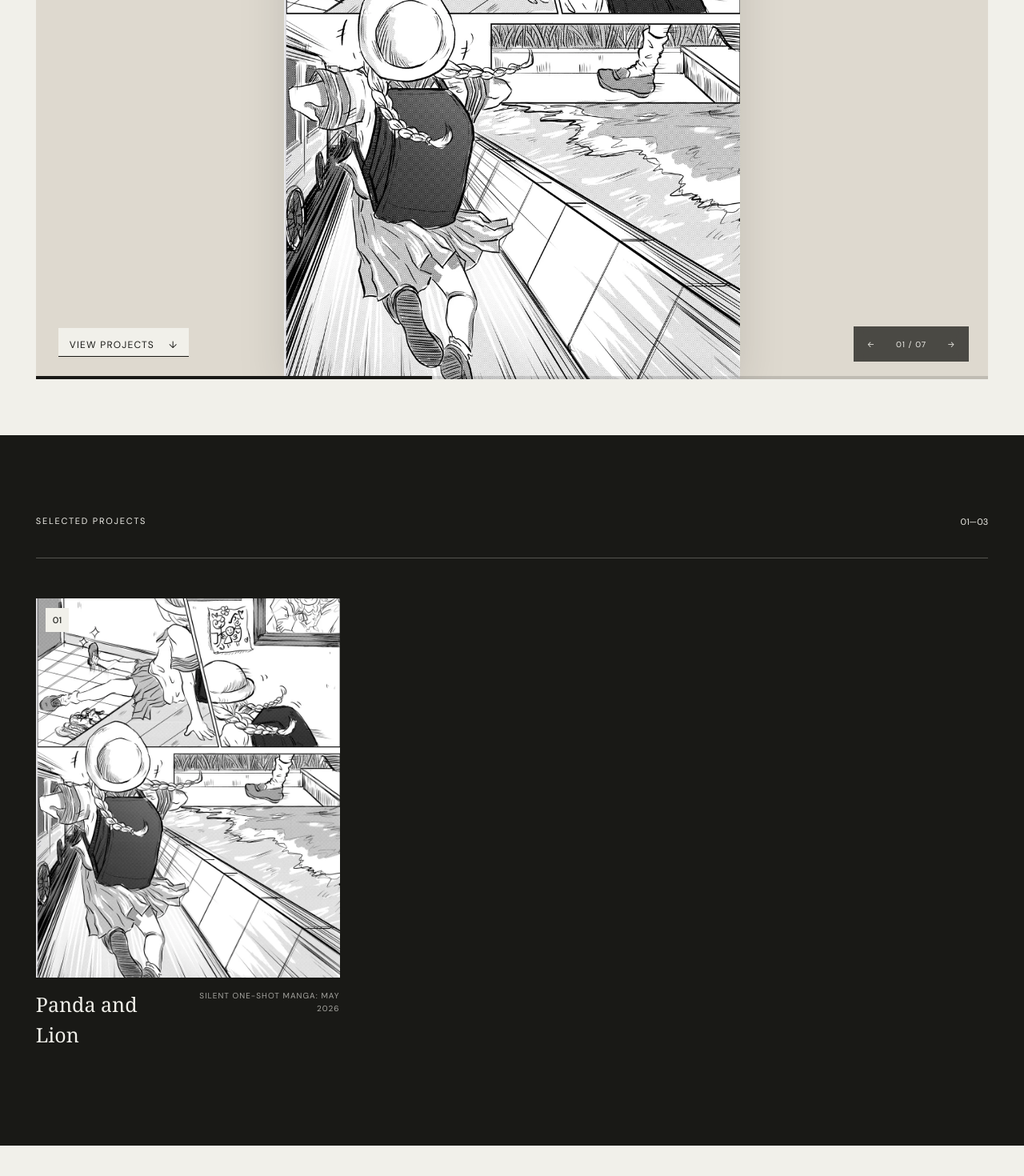
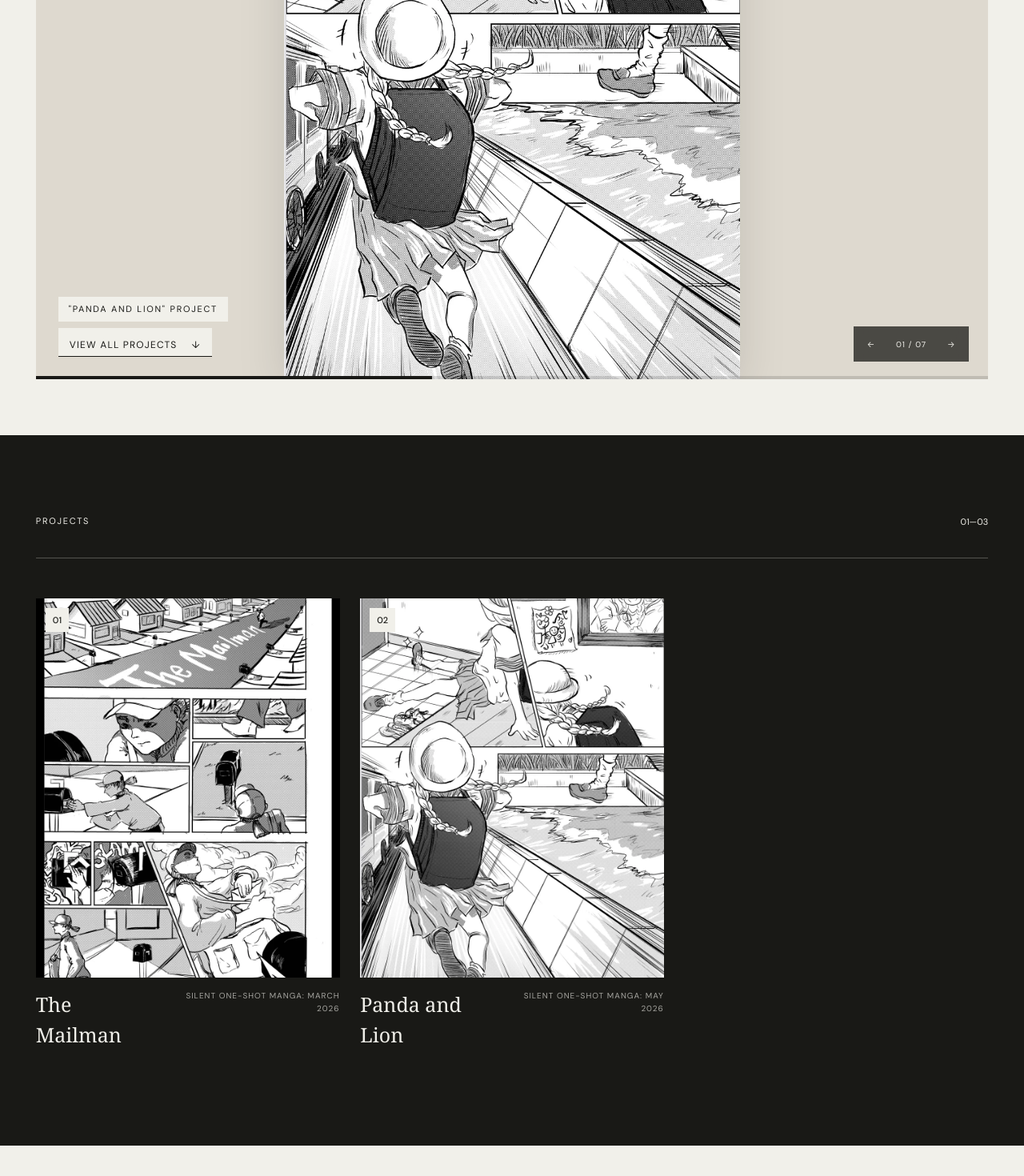
Before and after one commit to meimunchi/portfolio, a React (Vite) app: page / in a window 1280 px wide. Shown: the part 402-1872 px from the top of the page at 80% size. Built offline with nearby package versions, Linux system fonts and the light colour scheme; the HTML template or start-up script is replaced by a standard one; a web font is replaced by a local one.

Commit message:
Add mailman initial project, add project attribute to slides

```diff
--- a/src/App.tsx
+++ b/src/App.tsx
@@ -35,22 +35,38 @@ export const resolveAsset = (src: string) => {
 export type HeroSlide = {
   src: string
   alt: string
+  project?: string
   fit?: "contain" | "cover"
 }
 
 export const heroSlides: HeroSlide[] = [
-  { src: "/images/heroSlides/panda_pg1.webp", alt: "Panda and Lion", fit: "contain" },
-  { src: "/images/heroSlides/panda_pg2.webp", alt: "Panda and Lion", fit: "contain" },
-  { src: "/images/mailman/finished_pages/edge_of_cliff.webp", alt: "The Mailman", fit: "contain" },
-  { src: "/images/mailman/finished_pages/run_up_hill.webp", alt: "The Mailman", fit: "contain" },
-  { src: "/images/mailman/finished_pages/pg16.webp", alt: "The Mailman", fit: "contain" },
-  { src: "/images/heroSlides/panda_shocked.webp", alt: "Panda and Lion", fit: "contain" },
+  { src: "/images/heroSlides/panda_pg1.webp", alt: "Panda and Lion", project: "Panda and Lion", fit: "contain" },
+  { src: "/images/heroSlides/panda_pg2.webp", alt: "Panda and Lion", project: "Panda and Lion", fit: "contain" },
+  { src: "/images/mailman/finished_pages/edge_of_cliff.webp", alt: "The Mailman", project: "The Mailman", fit: "contain" },
+  { src: "/images/mailman/finished_pages/run_up_hill.webp", alt: "The Mailman", project: "The Mailman", fit: "contain" },
+  { src: "/images/mailman/finished_pages/pg16.webp", alt: "The Mailman", project: "The Mailman", fit: "contain" },
+  { src: "/images/heroSlides/panda_shocked.webp", alt: "Panda and Lion", project: "Panda and Lion", fit: "contain" },
   // { src: "/images/heroSlides/panda_uneasy.webp", alt: "Panda and Lion", fit: "contain" },
   // { src: "/images/heroSlides/panda_walk_classroom.webp", alt: "Panda and Lion", fit: "contain" },
-  { src: "/images/heroSlides/panda_dancing.webp", alt: "Panda and Lion", fit: "contain" },
+  { src: "/images/heroSlides/panda_dancing.webp", alt: "Panda and Lion", project: "Panda and Lion", fit: "contain" },
 ]
 
 export const projects: Project[] = [
+  {
+      slug: "the-mailman",
+      title: "The Mailman",
+      year: "March 2026",
+      medium: "Silent one-shot manga",
+      cardMeta: "Silent one-shot manga: March 2026",
+      description: "This is a story about a mailman who really does not like being a mailman. This was my very first manga, and it took me so much time. I had to get used to panelling, storyboarding, inking, and rendering. I'm not sure I did the story complete justice! But I'm still proud for having drawn this, and it was a great learning experience for my future works.",
+      artworks: [
+        {
+          src: "/images/mailman/finished_pages/pg1.webp", alt: "Mailman pg 1",
+          caption:
+            "Finished first page - inked and rendered (on Clip Studio Paint). Fun fact: I rendered this page 3 times because I couldn't get it to have the right look. In the end, I think it turned out ok.",
+        },
+      ]
+  },
   {
     slug: "panda-and-lion",
     title: "Panda and Lion",
@@ -292,9 +308,28 @@ export default function App() {
             alt={heroSlides[heroSlide].alt}
           />
           <p className="hero-label">Manga/comic artist, 2-d illustrator</p>
-          <a className="text-link hero-project-link" href="#work">
-            View Projects <span aria-hidden="true">↓</span>
-          </a>
+          <div className="hero-project-group">
+            <a
+              className="hero-project-tag"
+              href="#work"
+              title={`View ${heroSlides[heroSlide].project ?? heroSlides[heroSlide].alt} project`}
+              onClick={(e) => {
+                const currentProj = heroSlides[heroSlide].project || heroSlides[heroSlide].alt
+                const matching = projects.find(
+                  (p) => p.title.toLowerCase() === currentProj.toLowerCase(),
+                )
+                if (matching) {
+                  e.preventDefault()
+                  openProject(matching)
+                }
+              }}
+            >
+              "{heroSlides[heroSlide].project ?? heroSlides[heroSlide].alt}" Project
+            </a>
+            <a className="text-link hero-project-link" href="#work">
+              View All Projects <span aria-hidden="true">↓</span>
+            </a>
+          </div>
           <div className="slide-controls">
             <button
               onClick={() =>
@@ -325,7 +360,7 @@ export default function App() {
 
       <section className="work" id="work">
         <div className="section-heading">
-          <p className="eyebrow">Selected projects</p>
+          <p className="eyebrow">Projects</p>
           <p>01—03</p>
         </div>
         <div className="projects">
--- a/src/index.css
+++ b/src/index.css
@@ -132,10 +132,36 @@ footer a:hover {
   letter-spacing: 0.16em;
 }
 
-.hero-project-link {
+.hero-project-group {
   position: absolute;
   left: 28px;
   bottom: 28px;
+  display: flex;
+  flex-direction: column;
+  align-items: flex-start;
+  gap: 8px;
+  z-index: 2;
+}
+
+.hero-project-tag {
+  margin: 0;
+  padding: 10px 13px;
+  background: #f1f0ea;
+  color: #191916;
+  font-size: 11px;
+  line-height: 1;
+  text-transform: uppercase;
+  letter-spacing: 0.16em;
+  text-decoration: none;
+  cursor: pointer;
+  transition: opacity 0.2s ease;
+}
+
+.hero-project-tag:hover {
+  opacity: 0.82;
+}
+
+.hero-project-link {
   padding: 12px 14px;
   border: 0;
   color: #191916;
@@ -525,9 +551,14 @@ footer div {
     max-width: calc(100% - 32px);
     line-height: 1.35;
   }
-  .hero-project-link {
+  .hero-project-group {
     left: 16px;
     bottom: 18px;
+    gap: 6px;
+  }
+  .hero-project-tag {
+    font-size: 10px;
+    padding: 8px 11px;
   }
   .slide-controls {
     right: 14px;
```
